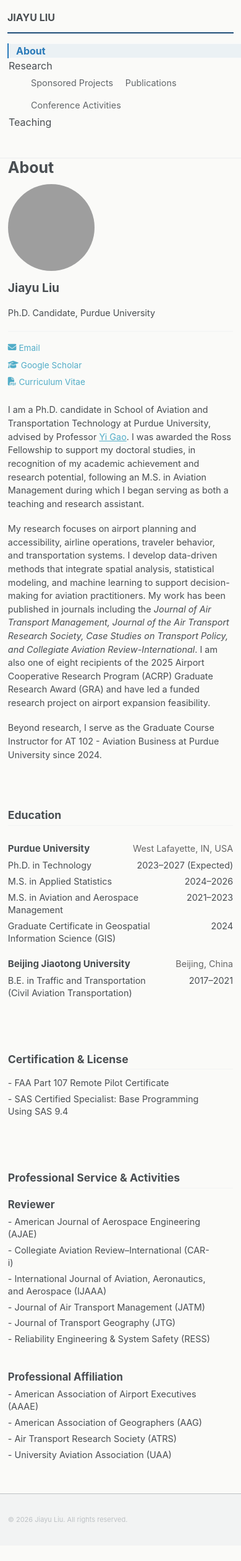
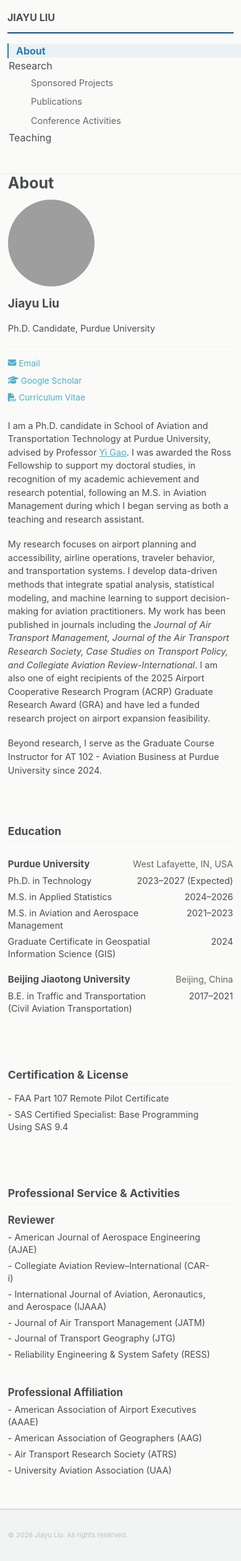
Before and after one commit to liu3309/liu3309.github.io, a Jekyll site: the page built from index.md, in a window 390 px wide. Shown: the whole page at 62% size. Built offline with Jekyll 4.4.1, drawn with Linux system fonts in a browser that asks for light colours; a script that is not in the unit is left out; before the commit the page ends 2493 px from its top, so only the background shows below that.

Commit message:
Update main.scss

```diff
--- a/assets/css/main.scss
+++ b/assets/css/main.scss
@@ -386,6 +386,26 @@
   .initial-content,
   #main {
     margin-top: 0 !important;
+  }
+}
+
+
+@media screen and (max-width: 700px) {
+
+  .left-nav__sublist {
+    display: block;
+    padding-left: 1.5rem;
+  }
+
+  .left-nav__subitem {
+    width: 100%;
+  }
+
+  .left-nav__subitem > a,
+  .left-nav__subitem > a.active,
+  .left-nav__subitem > a:hover {
+    width: calc(100% - 1rem);
+    max-width: none;
   }
 }
 
```
